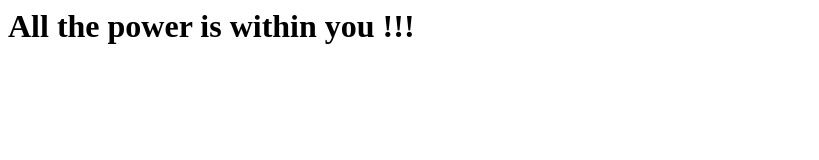
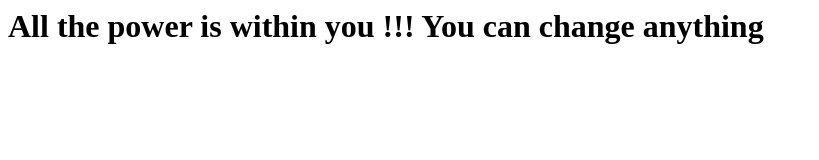
Before and after one commit to arabindamcs/aws-repo, a plain HTML site: page index.html in a window 1280 px wide. Shown: the whole page, without its empty margins (0-819 px from the left). Drawn offline with Linux system fonts and the light colour scheme.

Commit message:
completed the first change

```diff
--- a/index.html
+++ b/index.html
@@ -1,5 +1,5 @@
 <html>
 <body>
-<h1> All the power is within you !!! </h1>
+<h1> All the power is within you !!! You can change anything </h1>
 </body>
 </html>
```
